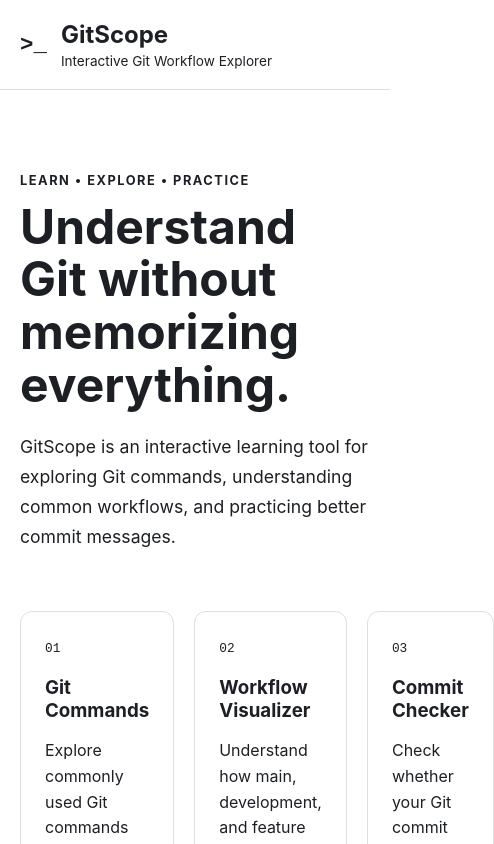
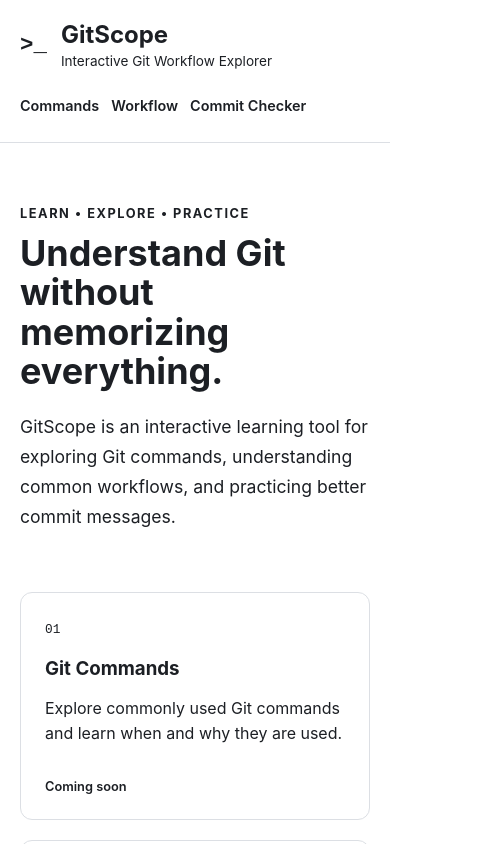
Before and after one commit to r0naldrailgun/git-scope, a React (Vite) app: page / in a window 390 px wide. Shown: the top 844 px of the page, 494 px wide, since content can reach past the window. Built offline with nearby package versions, Linux system fonts and the light colour scheme.

Commit message:
feat: add responsive navigation

```diff
--- a/src/App.css
+++ b/src/App.css
@@ -10,12 +10,36 @@
   width: min(1100px, calc(100% - 40px));
   margin: 0 auto;
   padding: 20px 0;
+
+  display: flex;
+  align-items: center;
+  justify-content: space-between;
+  gap: 30px;
 }
 
 .brand {
   display: flex;
   align-items: center;
   gap: 14px;
+  color: inherit;
+  text-decoration: none;
+}
+
+.main-nav {
+  display: flex;
+  align-items: center;
+  gap: 24px;
+}
+
+.main-nav a {
+  color: inherit;
+  text-decoration: none;
+  font-size: 0.9rem;
+  font-weight: 600;
+}
+
+.main-nav a:hover {
+  text-decoration: underline;
 }
 
 .brand-mark {
@@ -93,3 +117,33 @@
   font-size: 0.8rem;
   font-weight: 600;
 }
+
+@media (max-width: 760px) {
+  .header-container {
+    align-items: flex-start;
+    flex-direction: column;
+    gap: 20px;
+  }
+
+  .main-nav {
+    width: 100%;
+    gap: 12px;
+    flex-wrap: wrap;
+  }
+
+  .main-nav a {
+    padding: 8px 0;
+  }
+
+  .hero h2 {
+    font-size: 2.25rem;
+  }
+
+  .feature-grid {
+    grid-template-columns: 1fr;
+  }
+
+  .main-content {
+    padding: 50px 0;
+  }
+}
--- a/src/components/Header.tsx
+++ b/src/components/Header.tsx
@@ -2,14 +2,20 @@ function Header() {
   return (
     <header className="site-header">
       <div className="header-container">
-          <div className="brand">
+        <a className="brand" href="#" aria-label="GitScope home">
           <span className="brand-mark">&gt;_</span>
 
           <div>
             <h1>GitScope</h1>
             <p>Interactive Git Workflow Explorer</p>
           </div>
-          </div>
+        </a>
+
+        <nav className="main-nav" aria-label="Main navigation">
+          <a href="#commands">Commands</a>
+          <a href="#workflow">Workflow</a>
+          <a href="#commit-checker">Commit Checker</a>
+        </nav>
       </div>
     </header>
   )
```
Lines whose indentation alone changed are shown as unchanged.
